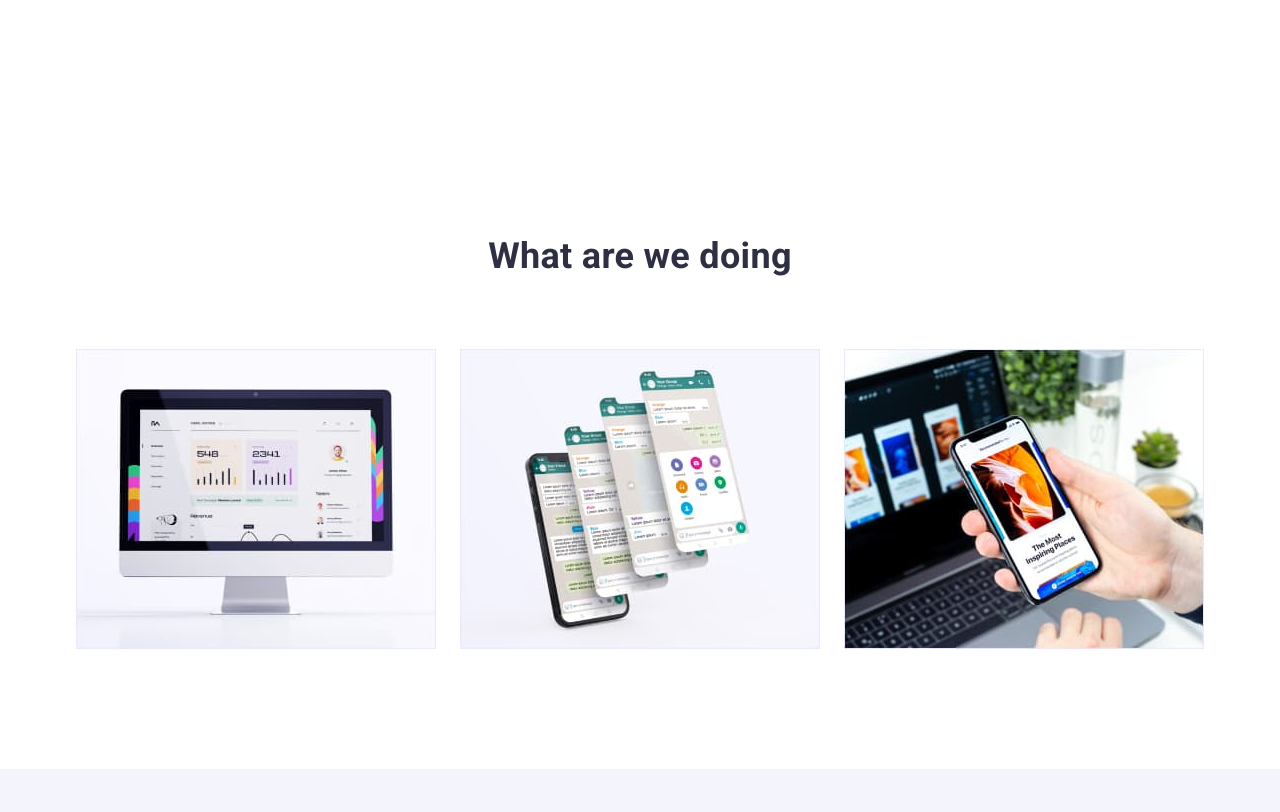
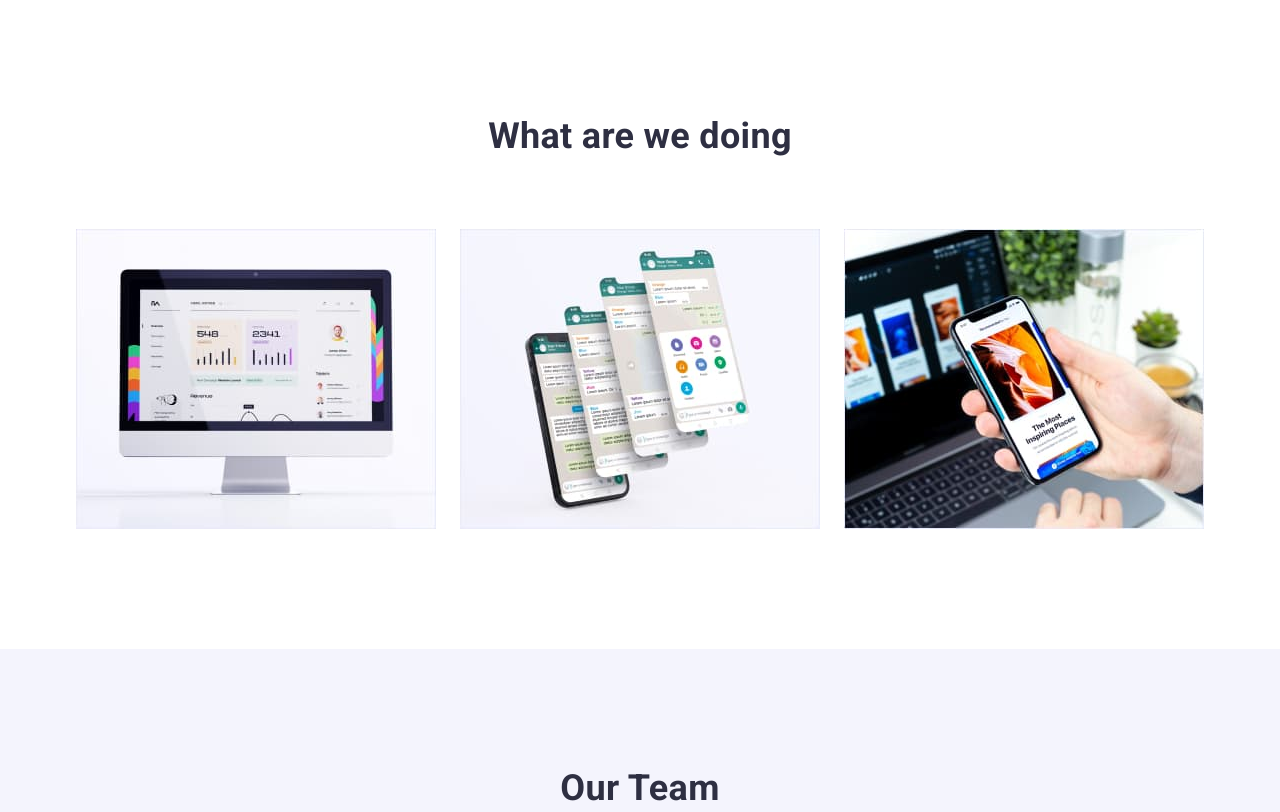
Before and after one commit to ishkov2709/goit-markup-hw-07, a plain HTML site: page index.html in a window 1280 px wide. Shown: the part 1047-1859 px from the top of the page. Drawn offline with Linux system fonts and the light colour scheme.

Commit message:
Update styles.css

```diff
--- a/css/styles.css
+++ b/css/styles.css
@@ -141,6 +141,10 @@ header .container {
     padding-bottom: 120px;
   }
 
+  .explan.section {
+    padding-top: 0;
+  }
+
   .portfolio.section {
     padding-top: 96px;
     padding-bottom: 120px;
```
